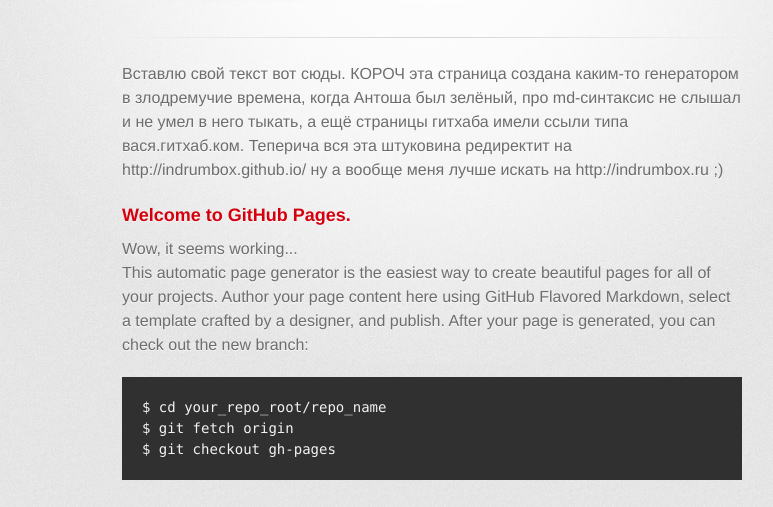
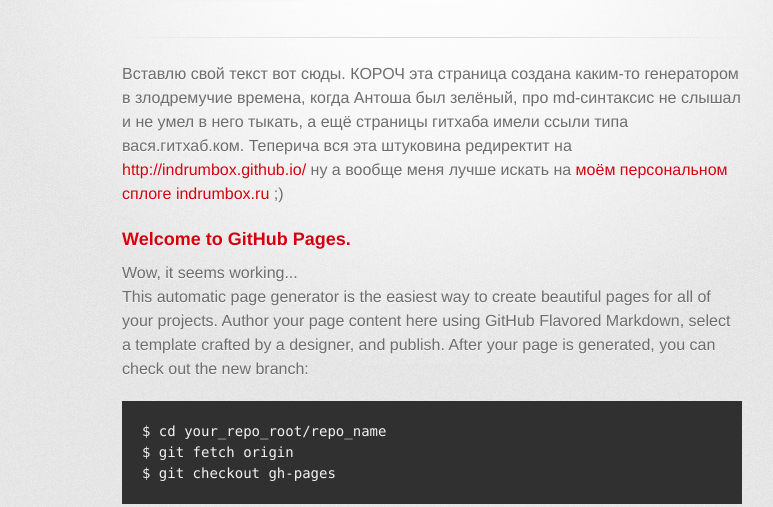
Before and after one commit to indrumbox/indrumbox.github.com, a plain HTML site: page index.html in a window 1280 px wide. Shown: the part 209-716 px from the top of the page, without its empty margins (208-981 px from the left). Drawn offline with Linux system fonts and the light colour scheme; a web font is replaced by a local one.

Commit message:
Update index.html

```diff
--- a/index.html
+++ b/index.html
@@ -30,7 +30,7 @@
 
         <section id="main_content">
 
-<p>Вставлю свой текст вот сюды. КОРОЧ эта страница создана каким-то генератором в злодремучие времена, когда Антоша был зелёный, про md-синтаксис не слышал и не умел в него тыкать, а ещё страницы гитхаба имели ссыли типа вася.гитхаб.ком. Теперича вся эта штуковина редиректит на http://indrumbox.github.io/ ну а вообще меня лучше искать на http://indrumbox.ru ;)
+<p>Вставлю свой текст вот сюды. КОРОЧ эта страница создана каким-то генератором в злодремучие времена, когда Антоша был зелёный, про md-синтаксис не слышал и не умел в него тыкать, а ещё страницы гитхаба имели ссыли типа вася.гитхаб.ком. Теперича вся эта штуковина редиректит на  <a href="http://indrumbox.github.io/">http://indrumbox.github.io/</a> ну а вообще меня лучше искать на <a href="http://indrumbox.ru">моём персональном сплоге indrumbox.ru</a> ;)
           <h3>Welcome to GitHub Pages.</h3>
 <p>Wow, it seems working... <br>This automatic page generator is the easiest way to create beautiful pages for all of your projects. Author your page content here using GitHub Flavored Markdown, select a template crafted by a designer, and publish. After your page is generated, you can check out the new branch:</p>
 
```
